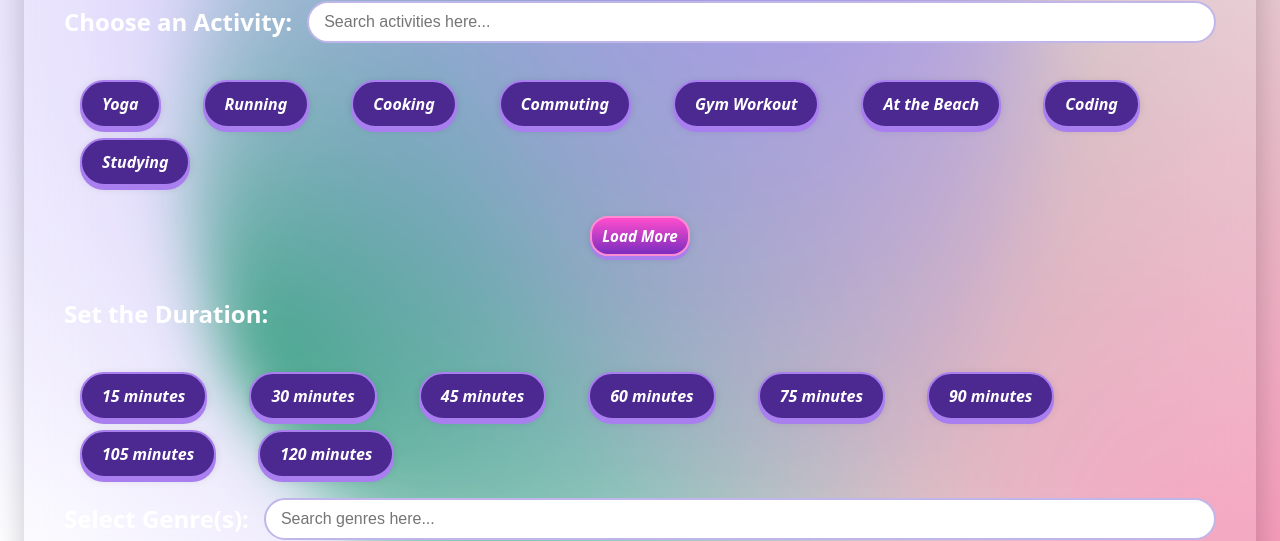
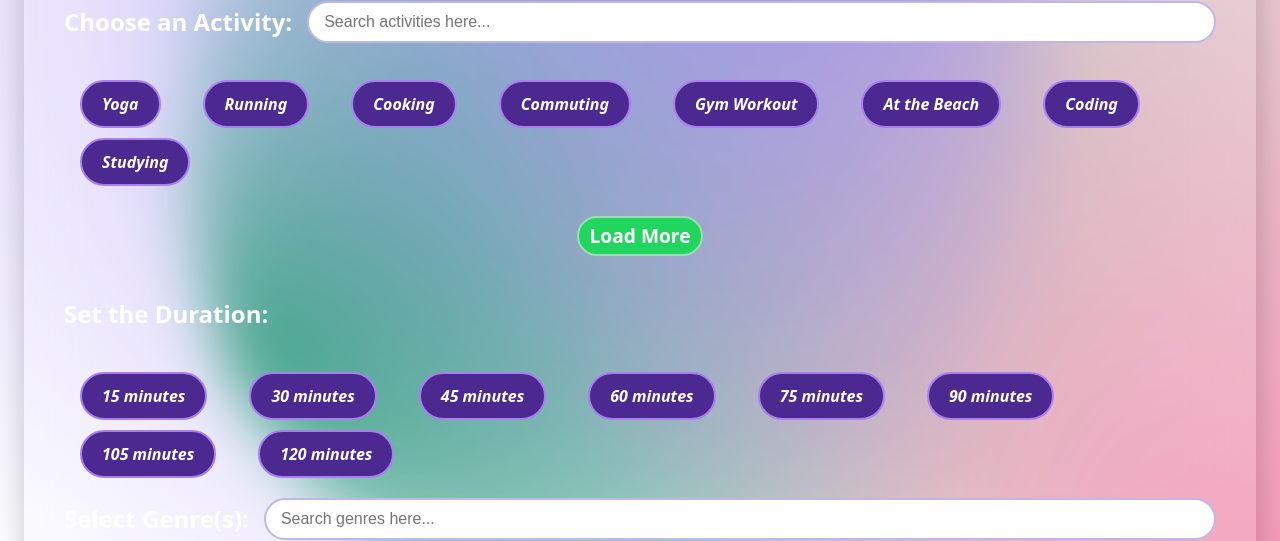
Before and after one commit to JAK-Of-All-Forces/promptify, a React (Vite) app in the folder frontend/: page /prompt in a window 1280 px wide. Shown: the part 240-781 px from the top of the page. Built offline with nearby package versions, Linux system fonts and the light colour scheme; no server answers; sample sign-in values are in the browser's storage.

Commit message:
Load more button CSS edits

```diff
--- a/frontend/src/Pages/PromptPage/PromptPage.css
+++ b/frontend/src/Pages/PromptPage/PromptPage.css
@@ -128,17 +128,14 @@
   padding: 6px 10px;
   font-size: 0.95rem;
   border-radius: 18px;
-background: linear-gradient(180deg, #ff4ecd 0%, #7b2cbf 100%);
-border: 2px solid #ff8bd3;
-color: #ffffff;
-
-
-
-
   font-weight: bold;
-  font-style: italic;
   cursor: pointer;
-  box-shadow: 0 4px 0 #e6a03a, 0 2px 8px rgba(0,0,0,0.12); /* 3D look */
+  background-color: rgb(32, 214, 95);
+  border: 2px solid rgb(161, 218, 181);
+  border-radius: 30px;
+  font-size: 1.2rem;
+  font-weight: bold;
+  cursor: pointer;
   transition:
     background 0.2s,
     box-shadow 0.2s,
@@ -157,7 +154,6 @@ color: #ffffff;
 .option-list button,
 .generate-button button,
 .loadmore-btn {
-  box-shadow: 0 4px 0 #a97ff0, 0 2px 8px rgba(0,0,0,0.12); /* 3D shadow */
   transition:
     background 0.2s,
     box-shadow 0.2s,
@@ -169,7 +165,6 @@ color: #ffffff;
 .option-list button:active,
 .generate-button button:active,
 .loadmore-btn:active {
-  box-shadow: 0 2px 0 #a97ff0, 0 1px 4px rgba(0,0,0,0.18);
   transform: translateY(2px);
 }
 
```
